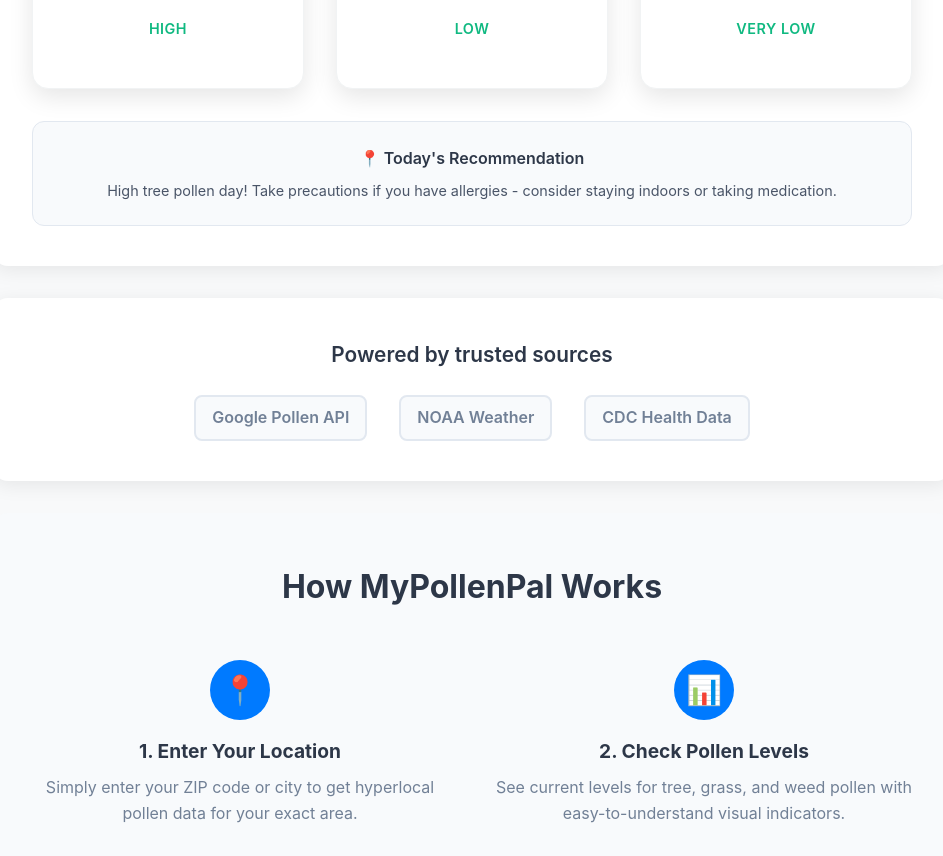
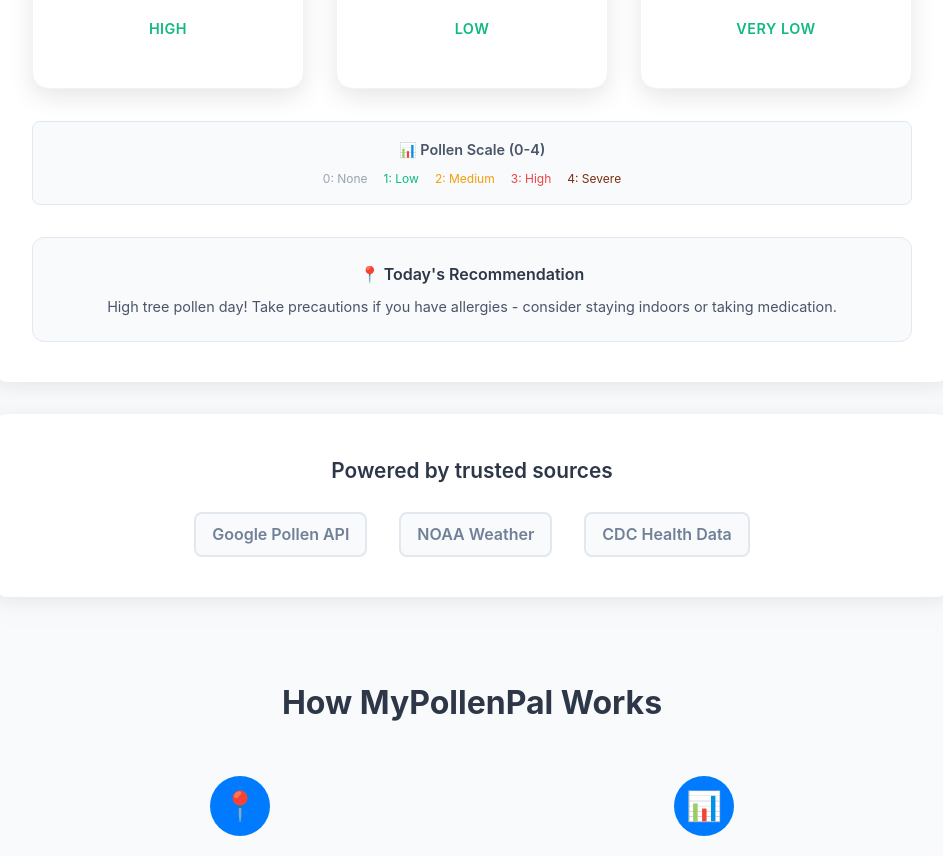
Before and after one commit to shwnhll/mypollenpal, a Next.js app: page / in a window 1280 px wide. Shown: the part 880-1736 px from the top of the page, without its empty margins (168-1111 px from the left). Built offline with nearby package versions, Linux system fonts and the light colour scheme.

Commit message:
Update page.tsx

```diff
--- a/app/page.tsx
+++ b/app/page.tsx
@@ -79,27 +79,31 @@ export default function Home() {
 
   const updateRing = (type: string, level: string, status: string) => {
     const levelNum = parseInt(level) || 0
-    let color = '#10b981'
+    let color = '#9ca3af' // Gray for 0/None
 
-    if (levelNum <= 1) {
-      color = '#10b981'
-    } else if (levelNum <= 2) {
-      color = '#f59e0b'
-    } else {
-      color = '#ef4444'
+    if (levelNum === 0) {
+      color = '#9ca3af' // Gray for None
+    } else if (levelNum === 1) {
+      color = '#10b981' // Green for Low
+    } else if (levelNum === 2) {
+      color = '#f59e0b' // Yellow for Medium
+    } else if (levelNum === 3) {
+      color = '#ef4444' // Red for High
+    } else if (levelNum >= 4) {
+      color = '#7c2d12' // Dark red for Severe
     }
 
-    // Update ring color and status (use the actual status from API)
+    // Update ring color and status (use the actual status from API, but fix colors)
     const ring = document.getElementById(`${type}Ring`)
     const level_el = document.getElementById(`${type}LevelDisplay`)
     const status_el = document.getElementById(`${type}StatusDisplay`)
     const status_span = document.getElementById(`${type}Status`)
 
     if (ring) ring.setAttribute('stroke', color)
-    if (ring) ring.setAttribute('stroke-dasharray', `${(levelNum/5) * 201.06} 201.06`)
+    if (ring) ring.setAttribute('stroke-dasharray', `${(levelNum/4) * 201.06} 201.06`) // Changed to /4 since scale is 0-4
     if (level_el) level_el.style.color = color
     if (status_el) status_el.style.color = color
-    if (status_span) status_span.textContent = status // Use actual API status
+    if (status_span) status_span.textContent = status // Keep using actual API status
   }
 
   const updateOverallAdvice = (treeLevel: number, grassLevel: number, weedLevel: number) => {
@@ -107,12 +111,16 @@ export default function Home() {
     const advice_el = document.getElementById('overallAdvice')
 
     let advice = ''
-    if (maxLevel <= 1) {
-      advice = "Perfect day for outdoor activities! All pollen levels are very low."
-    } else if (maxLevel <= 2) {
-      advice = "Good day for most outdoor activities. Consider allergy meds if you're sensitive."
+    if (maxLevel === 0) {
+      advice = "No significant pollen detected. Perfect day for all outdoor activities!"
+    } else if (maxLevel === 1) {
+      advice = "Low pollen levels. Great day for outdoor activities with minimal allergy risk."
+    } else if (maxLevel === 2) {
+      advice = "Medium pollen levels. Consider allergy meds if you're sensitive."
+    } else if (maxLevel === 3) {
+      advice = "High pollen day! Take precautions - consider staying indoors or taking medication."
     } else {
-      advice = "High pollen day! Take precautions if you have allergies - consider staying indoors or taking medication."
+      advice = "Severe pollen levels! Stay indoors if possible and take allergy medication."
     }
 
     if (advice_el) advice_el.textContent = advice
@@ -447,7 +455,38 @@ export default function Home() {
               </div>
             </div>
 
-            {/* Overall advice section */}
+            {/* Scale indicator */}
+            <div style={{
+              background: '#f8fafc',
+              padding: '1rem',
+              borderRadius: '8px',
+              textAlign: 'center',
+              marginBottom: '2rem',
+              border: '1px solid #e2e8f0'
+            }}>
+              <div style={{
+                fontSize: '0.9rem',
+                fontWeight: '600',
+                color: '#4a5568',
+                marginBottom: '0.5rem'
+              }}>
+                📊 Pollen Scale (0-4)
+              </div>
+              <div style={{
+                display: 'flex',
+                justifyContent: 'center',
+                gap: '1rem',
+                flexWrap: 'wrap',
+                fontSize: '0.75rem',
+                color: '#6b7280'
+              }}>
+                <span style={{ color: '#9ca3af' }}>0: None</span>
+                <span style={{ color: '#10b981' }}>1: Low</span>
+                <span style={{ color: '#f59e0b' }}>2: Medium</span>
+                <span style={{ color: '#ef4444' }}>3: High</span>
+                <span style={{ color: '#7c2d12' }}>4: Severe</span>
+              </div>
+            </div>
             <div style={{
               background: '#f8fafc',
               padding: '1.5rem',
```
